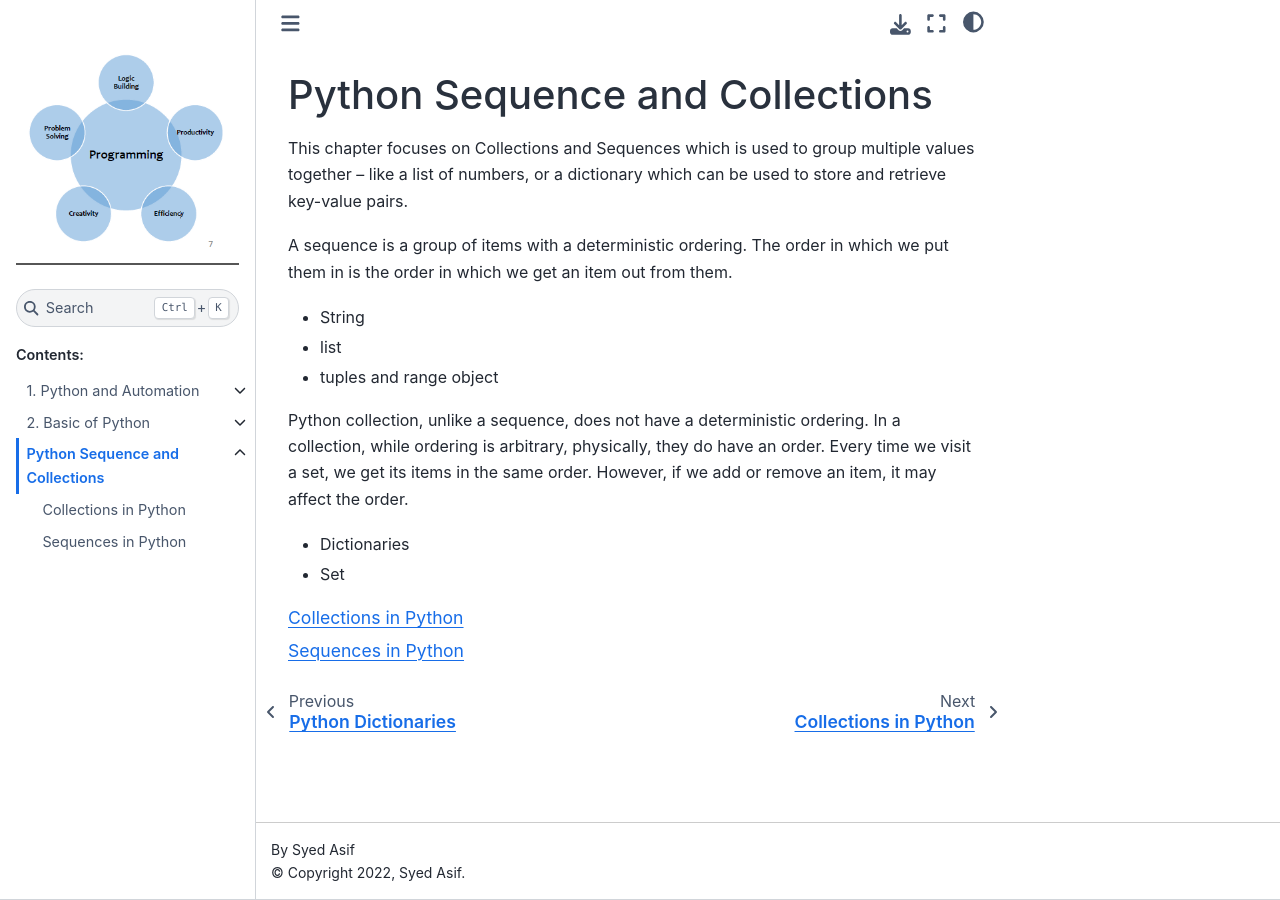
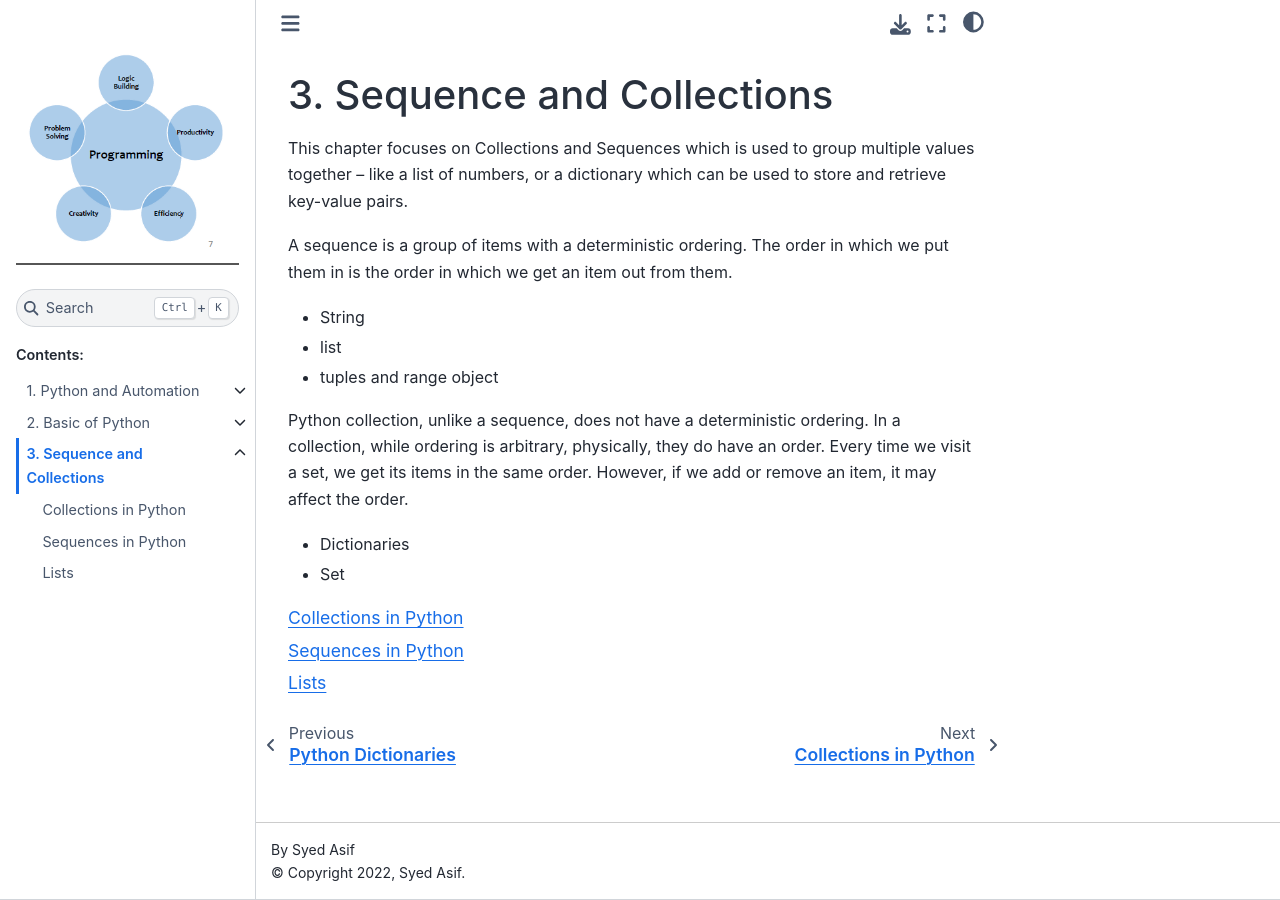
Before and after one commit to sydasif/python-book, a Sphinx documentation site: the page built from docs/source/ch-03/index.md, in a window 1280 px wide. Built offline with Sphinx 7.4.7 and the Sphinx Book theme 1.1.4, drawn with Linux system fonts in a browser that asks for light colours.

Commit message:
update ch-03 index

```diff
--- a/docs/source/ch-03/index.md
+++ b/docs/source/ch-03/index.md
@@ -1,4 +1,4 @@
-# Python Sequence and Collections
+# 3. Sequence and Collections
 
 This chapter focuses on Collections and Sequences which is used to group multiple values together – like a list of numbers, or a dictionary which can be used to store and retrieve key-value pairs.
 
```
Also changed, not shown: other parts of docs/source/ch-03/index.md (+1 -0 lines).
